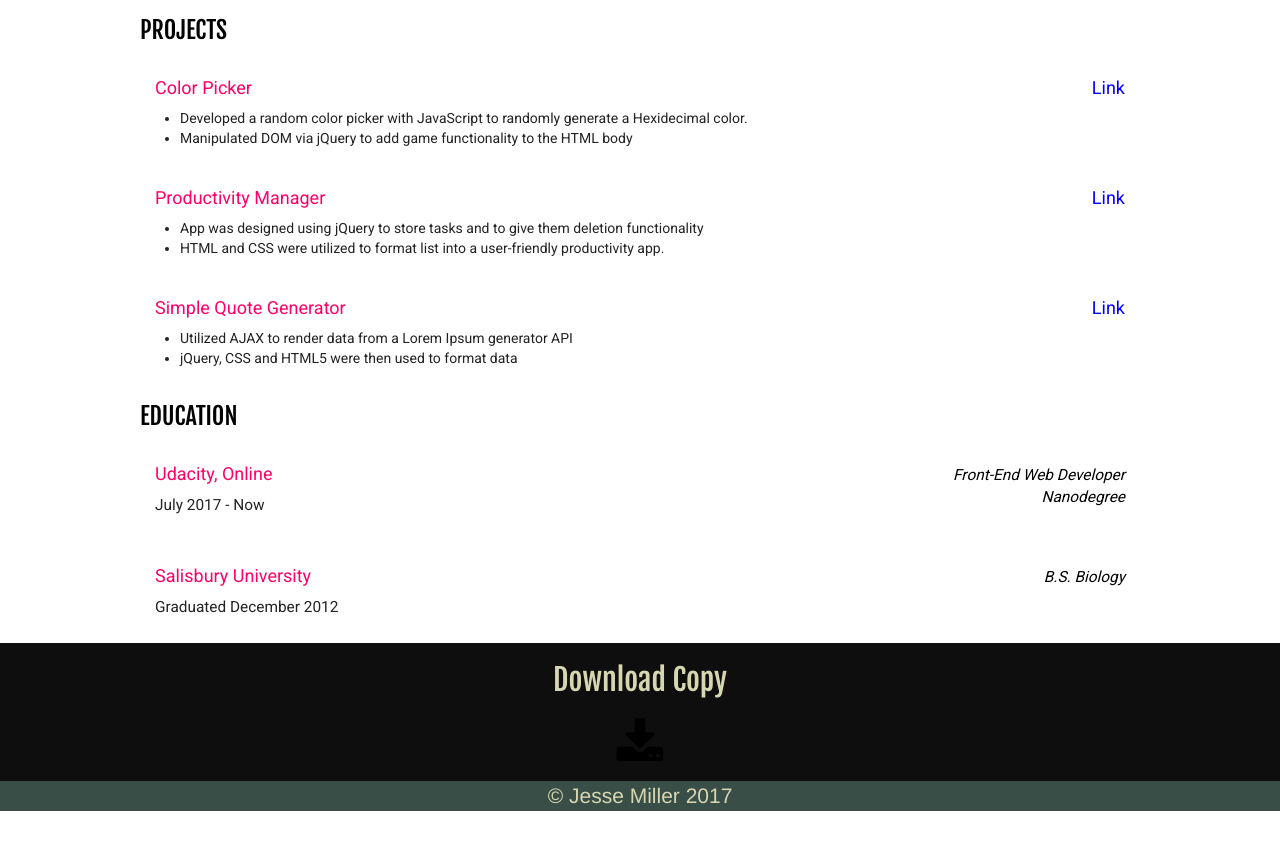
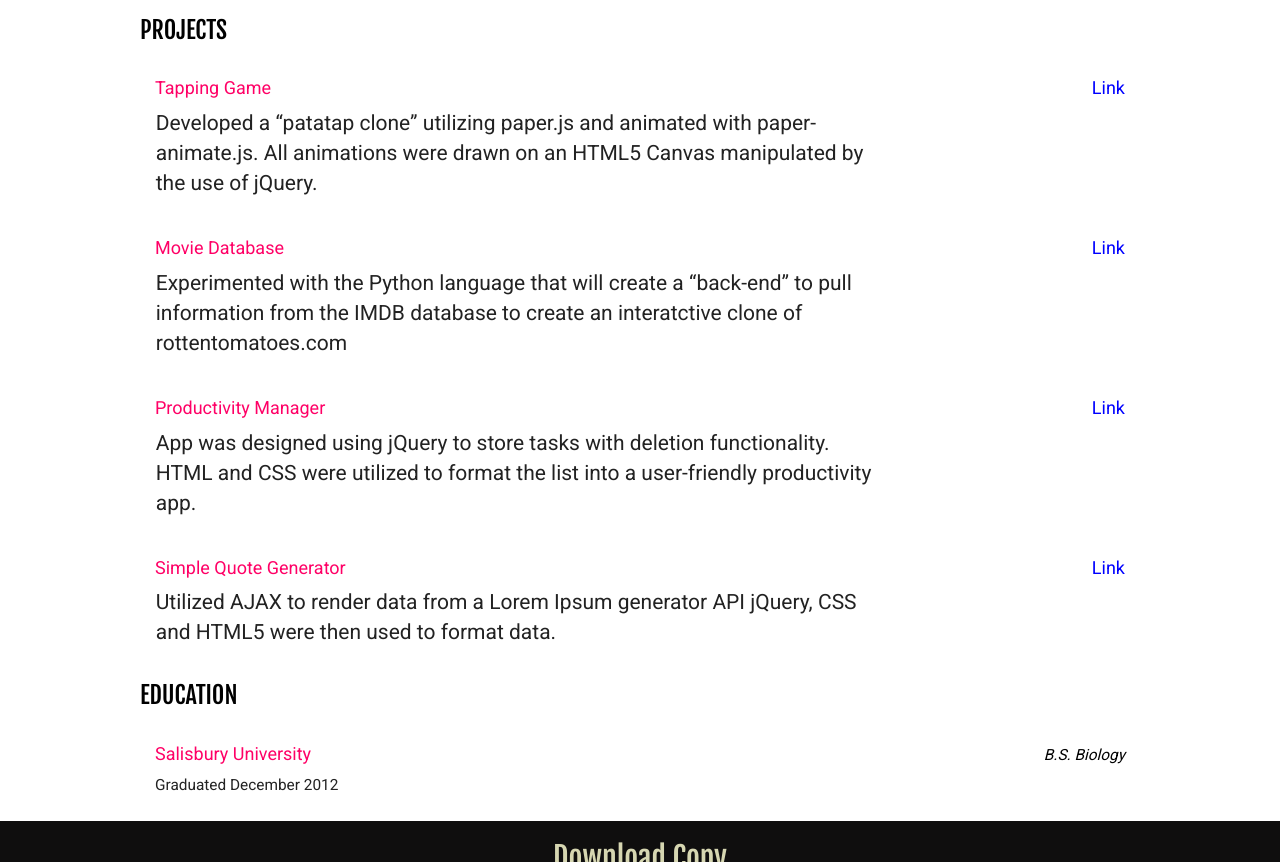
Before and after one commit to jpmllr89/portfolio, a plain HTML site: page resume.html in a window 1280 px wide. Shown: the part 532-1394 px from the top of the page. Before the commit the page ends 1343 px from the top, so only its background shows below. Drawn offline with nearby package versions, Linux system fonts and the light colour scheme.

Commit message:
Updated resume for my website

```diff
--- a/resume.html
+++ b/resume.html
@@ -88,67 +88,54 @@
 
         <div class="proj_content">
           <div class="row">
-            <h4 class="col-xs-9 information__title--magenta">Color Picker</h4>
-            <h4 class="col-xs-3 information__title--right"><a class="information__title information__title--link">Link</a></h4>
+            <h4 class="col-xs-9 information__title--magenta">Tapping Game</h4>
+            <h4 class="col-xs-3 information__title--right"><a class="information__title information__title--link" href="https://github.com/jpmllr89/tap">Link</a></h4>
 
           </div>
-          <ul class="row information__ul">
-            <li>
-              Developed a random color picker with JavaScript to randomly generate
-              a Hexidecimal color.
-            </li>
-            <li>
-              Manipulated DOM via jQuery to add game functionality to the HTML body
-            </li>
-          </ul>
+          <p class= "row information__p">
+            Developed a “patatap clone” utilizing paper.js and animated with
+            paper-animate.js.  All animations were drawn on an HTML5 Canvas
+            manipulated by the use of jQuery.
+          </p>
       </div>
 
         <div class="proj_content">
           <div class="row">
-            <h4 class="col-xs-9 information__title--magenta">Productivity Manager</h4>
-            <h4 class="col-xs-3 information__title--right"><a class="information__title information__title--link">Link</a></h4>
-
+            <h4 class="col-xs-9 information__title--magenta">Movie Database</h4>
+            <h4 class="col-xs-3 information__title--right"><a class="information__title information__title--link" href="https://github.com/jpmllr89/movie_project">Link</a></h4>
           </div>
-          <ul class="row information__ul">
-            <li>
-              App was designed using jQuery to store tasks and to give them deletion functionality
-            </li>
-            <li>
-              HTML and CSS were utilized to format list into a user-friendly productivity app.
-            </li>
-          </ul>
+          <p class= "row information__p">
+            Experimented with the Python language that will create a “back-end” to pull information from the IMDB database to create an interatctive clone of rottentomatoes.com
+          </p>
         </div>
 
         <div class="proj_content">
           <div class="row">
-            <h4 class="col-xs-9 information__title--magenta">Simple Quote Generator</h4>
-            <h4 class="col-xs-3 information__title--right"><a class="information__title information__title--link">Link</a></h4>
+            <h4 class="col-xs-9 information__title--magenta">Productivity Manager</h4>
+            <h4 class="col-xs-3 information__title--right"><a class="information__title information__title--link" href="https://github.com/jpmllr89/todo_list">Link</a></h4>
 
           </div>
-          <ul class="row information__ul">
-            <li>
-              Utilized AJAX to render data from a Lorem Ipsum generator API
-            </li>
-            <li>
-              jQuery, CSS and HTML5 were then used to format data
-            </li>
-          </ul>
+          <p class= "row information__p">
+            App was designed using jQuery to store tasks with deletion
+functionality.  HTML and CSS were utilized to format the
+list into a user-friendly productivity app.
+          </p>
+      </div>
+
+        <div class="proj_content">
+          <div class="row">
+            <h4 class="col-xs-9 information__title--magenta">Simple Quote Generator</h4>
+            <h4 class="col-xs-3 information__title--right"><a class="information__title information__title--link" href="https://github.com/jpmllr89/quote_generator">Link</a></h4>
+
+          </div>
+          <p class="row information__p">
+            Utilized AJAX to render data from a Lorem Ipsum generator API
+jQuery, CSS and HTML5 were then used to format data.
+          </p>
       </div>
       <h3 class="information__title">
         EDUCATION
       </h3>
-      <div class="proj_content">
-        <div class="row">
-          <div class="col-xs-9 ">
-            <h4 class="information__title information__title--magenta">Udacity, Online</h4>
-            <p class="information__year">
-              July 2017 - Now
-            </p>
-          </div>
-          <p class="col-xs-3 information__description"><em>Front-End Web Developer Nanodegree</em></p>
-        </div>
-      </div>
-
       <div class="proj_content">
         <div class="row">
           <div class="col-xs-9 ">
@@ -175,7 +162,7 @@
                     <div>
                         <h2>Download Copy</h2>
                         <div class="row">
-                            <a href="JuniorWebDev20171023.pdf" download>
+                            <a href="resume20171106.pdf" download>
                               <i class="fa fa-download"></i>
                             </a>
                         </div>
--- a/styles/resume.css
+++ b/styles/resume.css
@@ -51,9 +51,12 @@ span{
   color: black;
   text-align: right;
 }
-.information__ul{
+.information__p{
   color:#222;
+  width:75%;
+  padding-left:.75em;
 }
+
 .border{
   font-weight: 400;
   border-top: 5px solid black;
```
Also changed, not shown: 2 other files.
